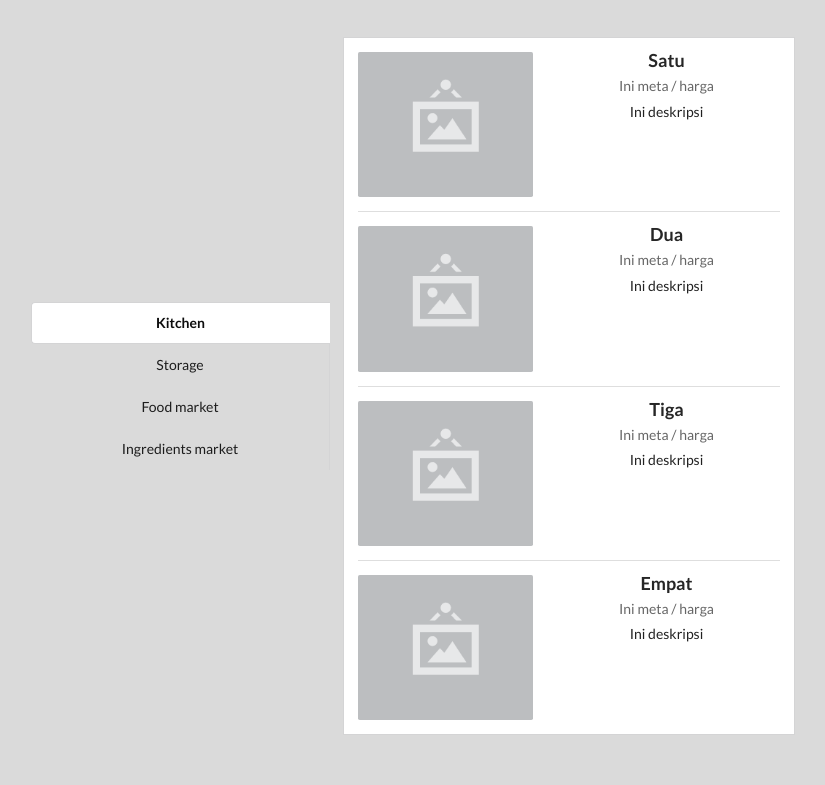
After one commit to jonathan-lewerissa/joels-kitchen, a PHP site: page /dashboard.php in a window 1280 px wide. The commit adds this page. Shown: the top 785 px of the page, without its empty margins (235-1060 px from the left). Run offline with PHP 8.4, Linux system fonts and the light colour scheme; some libraries are stand-ins or nearby versions.

Commit message:
add dashboard

```diff
--- /dev/null
+++ b/dashboard.php
@@ -0,0 +1,123 @@
+<!DOCTYPE html>
+<html>
+<head>
+    <meta charset="utf-8">
+    <title>Dashboard</title>
+    <link rel="stylesheet" href="https://cdn.jsdelivr.net/npm/semantic-ui@2.3.1/dist/semantic.min.css">
+
+    <style type="text/css">
+        body {
+            background-color: #DADADA;
+        }
+        body > .grid {
+            height: 100%;
+        }
+        .image {
+            margin-top: -100px;
+        }
+        .column {
+            max-width: 450px;
+        }
+    </style>
+</head>
+<body>
+    <div class="ui middle aligned center aligned grid">
+        <div class="four wide column">
+            <div class="ui vertical fluid attached tabular menu">
+                <a class="item active" data-tab="kitchen">
+                    Kitchen
+                </a>
+                <a class="item" data-tab="storage">
+                    Storage
+                </a>
+                <a class="item" data-tab="food">
+                    Food market
+                </a>
+                <a class="item" data-tab="ingredient">
+                    Ingredients market
+                </a>
+            </div>
+        </div>
+        <div class="twelve wide column">
+            <div class="ui grid">
+                <div class="ui attached tab segment active" data-tab="kitchen">
+                    <div class="ui divided items">
+                        <div class="item">
+                            <div class="image">
+                                <img src="images/wireframe/image.png">
+                            </div>
+                            <div class="content">
+                                <a class="header">Satu</a>
+                                <div class="meta">
+                                    <span>Ini meta / harga</span>
+                                </div>
+                                <div class="description">
+                                    <p>Ini deskripsi</p>
+                                </div>
+                            </div>
+                        </div>
+                        <div class="item">
+                            <div class="image">
+                                <img src="images/wireframe/image.png">
+                            </div>
+                            <div class="content">
+                                <a class="header">Dua</a>
+                                <div class="meta">
+                                    <span>Ini meta / harga</span>
+                                </div>
+                                <div class="description">
+                                    <p>Ini deskripsi</p>
+                                </div>
+                            </div>
+                        </div>
+                        <div class="item">
+                            <div class="image">
+                                <img src="images/wireframe/image.png">
+                            </div>
+                            <div class="content">
+                                <a class="header">Tiga</a>
+                                <div class="meta">
+                                    <span>Ini meta / harga</span>
+                                </div>
+                                <div class="description">
+                                    <p>Ini deskripsi</p>
+                                </div>
+                            </div>
+                        </div>
+                        <div class="item">
+                            <div class="image">
+                                <img src="images/wireframe/image.png">
+                            </div>
+                            <div class="content">
+                                <a class="header">Empat</a>
+                                <div class="meta">
+                                    <span>Ini meta / harga</span>
+                                </div>
+                                <div class="description">
+                                    <p>Ini deskripsi</p>
+                                </div>
+                            </div>
+                        </div>
+                    </div>
+                </div>
+                <div class="ui attached tab segment" data-tab="storage">
+                    Storage
+                </div>
+                <div class="ui attached tab segment" data-tab="food">
+                    Foods
+                </div>
+                <div class="ui attached tab segment" data-tab="ingredient">
+                    Ingredients
+                </div>
+            </div>
+        </div>
+    </div>
+    <script src="https://cdnjs.cloudflare.com/ajax/libs/jquery/3.3.1/jquery.min.js"></script>
+    <script src="https://cdn.jsdelivr.net/npm/semantic-ui@2.3.1/dist/semantic.min.js"></script>
+    <script>
+        $(document).ready(function(){
+            $('.menu .item').tab();
+        });
+    </script>
+</body>
+</html>
```
Also changed, not shown: include/_conn.php (added, +12 -0 lines), images/wireframe/image.png (added), index.php (indentation only).
